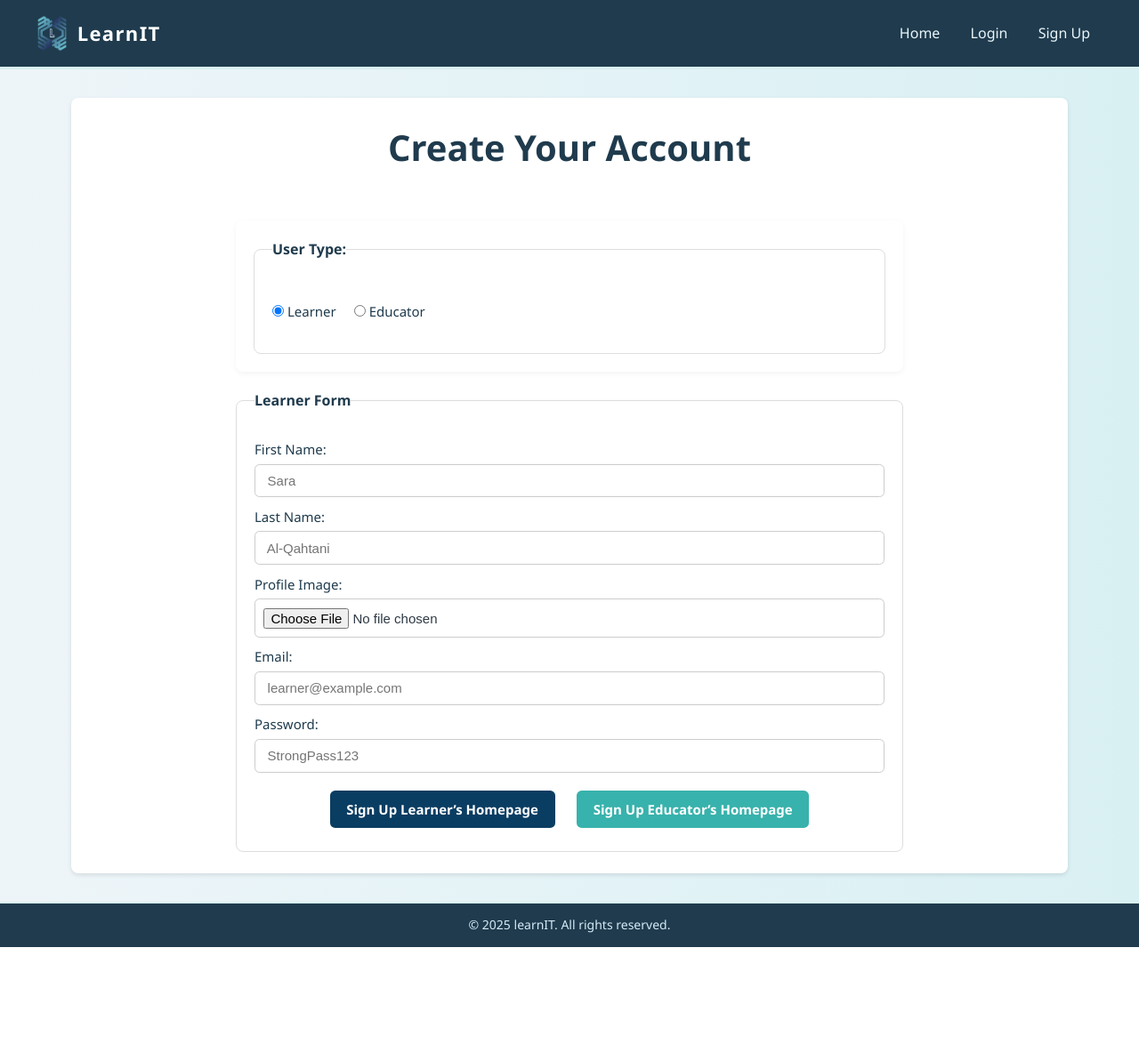
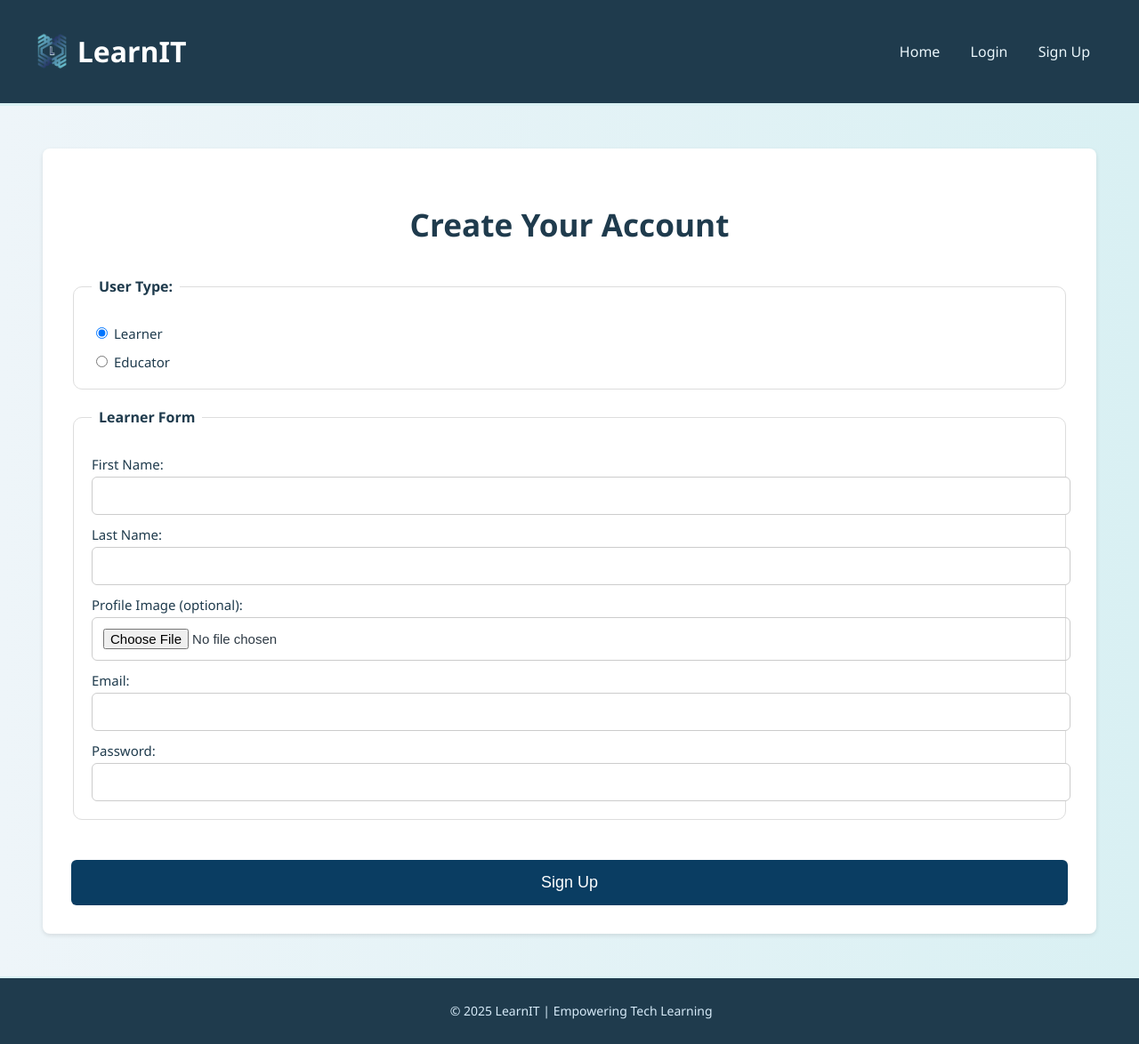
Before and after one commit to Mayaz-15/Web2-Project, a PHP site: page /Web2Project/signup.php in a window 1280 px wide. Shown: the whole page at 89% size. Before the commit the page ends 1065 px from the top, so only its background shows below. Run offline with PHP 8.4, Linux system fonts and the light colour scheme; data comes from the database, SQL or seed files in the repository.

Commit message:
Add files via upload

```diff
--- a/LearnIT/Web2Project/signup.php
+++ b/LearnIT/Web2Project/signup.php
@@ -1,112 +1,157 @@
+<?php
+require_once 'connect.php';
+?>
 <!DOCTYPE html>
 <html lang="en">
 <head>
-  <meta charset="UTF-8" />
-  <meta name="viewport" content="width=device-width, initial-scale=1.0"/>
-   <link rel="stylesheet" href="style.css">
-  <title>Sign-Up</title>
+  <meta charset="UTF-8">
+  <meta name="viewport" content="width=device-width, initial-scale=1.0">
+  <title>Sign Up - LearnIT</title>
+
   <style>
+    body {
+      margin: 0;
+      font-family: 'Segoe UI', Tahoma, Geneva, Verdana, sans-serif;
+      background: linear-gradient(to right, #eef5f9, #d9f0f3);
+      color: #2e3a45;
+      min-height: 100vh;
+      display: flex;
+      flex-direction: column;
+    }
+
+    header {
+      background: #1f3b4d;
+      display: flex;
+      justify-content: space-between;
+      align-items: center;
+      padding: 0.938em 2.5em;
+      border-bottom: 0.188em solid #d9f0f3;
+      color: #fff;
+    }
+    header .logo { display: flex; align-items: center; }
+    header .logo img { height: 2.812em; margin-right: 0.625em; }
+
+    header nav a {
+      margin: 0 0.938em;
+      text-decoration: none;
+      color: #eaf6fb;
+      font-weight: 500;
+    }
+
+    .card-container {
+      width: 70rem;
+      max-width: 90%;
+      margin: 3em auto;
+      padding: 2em;
+      background-color: #ffffff;
+      border-radius: 0.5em;
+      box-shadow: 0 0.125em 0.3125em rgba(0,0,0,0.1);
+    }
 
     h2 {
+      text-align: center;
       color: #1f3b4d;
-      margin-bottom: 1.25em;
-      text-align: center;
-      font-size: 2.5em;
-    }
-
-    .box {
-      max-width: 46.875em;
-      margin: 1.25em auto;
-      background: #fff;
-      border-radius: 0.5em;
-      box-shadow: 0 0.125em 0.375em rgba(0,0,0,0.05);
-      padding: 1.25em;
+      font-size: 2.2rem;
+      margin-bottom: 1em;
     }
 
     fieldset {
-      border: 0.0625em solid #ddd;
-      padding: 1.25em;
-      border-radius: 0.5em;
-      background: #fff;
+      border: 1px solid #ddd;
+      border-radius: 10px;
+      padding: 20px;
+      margin-bottom: 20px;
     }
+
     legend {
       font-weight: bold;
       color: #1f3b4d;
+      padding: 0 8px;
     }
 
     label {
       display: block;
-      margin-top: 0.625em;
-      font-weight: 500;
-      font-size: 0.9375em;
+      margin-top: 12px;
       color: #1f3b4d;
+      font-size: 15px;
     }
+
     input[type="text"],
     input[type="email"],
     input[type="password"],
     input[type="file"] {
       width: 100%;
-      padding: 0.625em;
-      margin-top: 0.3125em;
-      border: 0.0625em solid #ccc;
-      border-radius: 0.375em;
-      font-size: 0.9375em;
+      padding: 12px;
+      border: 1px solid #ccc;
+      border-radius: 6px;
+      margin-top: 4px;
+      font-size: 15px;
     }
 
-    a.btn {
-      display: inline-block;
-      text-align: center;
-      font-size: 0.9375em;
-    }
-
-
-    .btn-learners {
+    .submit-btn {
+      width: 100%;
+      padding: 15px;
       background: #0A3D62;
-      margin-right: 0.625em;
-    }
-    .btn-learners:hover { background: #082a45; }
-
-    .btn-educators {
-      background: #38B2AC;
-    }
-    .btn-educators:hover { background: #2f8e87; }
-
-
-    .radio-group {
-      display: flex;
-      align-items: center;
-      gap: 1.25em;
-      margin: 0.9375em 0;
+      color: white;
+      font-size: 18px;
+      border: none;
+      border-radius: 6px;
+      cursor: pointer;
+      margin-top: 25px;
     }
 
     .hidden { display: none; }
 
-    .form-box fieldset {
+    footer {
+      background: #1f3b4d;
+      text-align: center;
+      padding: 0.938em;
+      border-top: 0.188em solid #d9f0f3;
+      font-size: 0.875em;
+      color: #d6eaf8;
+      margin-top: auto;
       width: 100%;
-      max-width: 46.875em;
-      min-height: 32.5em;
-      display: flex;
-      flex-direction: column;
-      justify-content: flex-start;
-      margin: auto;
+    }
+  </style>
+
+<script>
+  function setGroupState(boxId, enable, requiredNames=[]) {
+    const box = document.getElementById(boxId);
+    box.style.display = enable ? "block" : "none";
+
+    // Toggle disabled & required on all controls in that box
+    box.querySelectorAll("input, select, textarea").forEach(el => {
+      el.disabled = !enable;
+      // Only mark required for the names you want required in that group
+      if (enable && requiredNames.includes(el.name)) {
+        el.setAttribute("required", "required");
+      } else {
+        el.removeAttribute("required");
+      }
+    });
   }
 
+  function toggleForms() {
+    const userTypeHidden = document.getElementById("userTypeHidden");
+    const isLearner = document.getElementById("learnerRadio").checked;
 
-    .btn-group {
-      display: flex;
-      justify-content: center;
-      gap: 0.9375em;
-      margin-top: 1.25em;
+    userTypeHidden.value = isLearner ? "learner" : "educator";
+
+    // List which fields should be required in each group
+    const learnerRequired = ["firstName", "lastName", "email", "password"];
+    const educatorRequired = ["firstNameEdu", "lastNameEdu", "emailEdu", "passwordEdu"];
+
+    setGroupState("learnerBox",  isLearner, learnerRequired);
+    setGroupState("educatorBox", !isLearner, educatorRequired);
   }
 
-    @media (max-width: 600px) {
-      main { padding: 1.25em; }
-      .card-container { padding: 1em; }
-      header, footer { padding: 0.625em 1.25em; }
-    }
-  </style>
+  // Ensure correct state on load (in case Educator is preselected)
+  document.addEventListener("DOMContentLoaded", toggleForms);
+</script>
+
+
 </head>
 <body>
+
 <header>
   <div class="logo">
     <img src="images/logo.png" alt="LearnIT Logo">
@@ -120,89 +165,81 @@
 </header>
 
 <main class="card-container">
+
   <h2>Create Your Account</h2>
 
-    <div class="box">
   <fieldset>
     <legend>User Type:</legend>
-        <div class="radio-group">
-          <label>
-            <input type="radio" name="userType" value="learner" checked> Learner
-          </label>
-          <label>
-            <input type="radio" name="userType" value="educator"> Educator
-          </label>
-        </div>
+    <label><input type="radio" name="ut" id="learnerRadio" value="learner" checked onclick="toggleForms()"> Learner</label>
+    <label><input type="radio" name="ut" id="educatorRadio" value="educator" onclick="toggleForms()"> Educator</label>
+  </fieldset>
+
+  <form action="signup_process.php" method="POST" enctype="multipart/form-data">
+
+    <!-- ✅ hidden input مهم جداً -->
+    <input type="hidden" id="userTypeHidden" name="userType" value="learner">
+
+    <!-- Learner -->
+    <div id="learnerBox">
+      <fieldset>
+        <legend>Learner Form</legend>
+
+        <label>First Name:</label>
+        <input type="text" name="firstName" required>
+
+        <label>Last Name:</label>
+        <input type="text" name="lastName" required>
+
+        <label>Profile Image (optional):</label>
+        <input type="file" name="photo" accept="image/*">
+
+        <label>Email:</label>
+        <input type="email" name="email" required>
+
+        <label>Password:</label>
+        <input type="password" name="password" required>
       </fieldset>
     </div>
 
-    <form id="learnerForm" class="form-box">
+    <!-- Educator -->
+    <div id="educatorBox" class="hidden" aria-hidden="true">
       <fieldset>
-        <legend>Learner Form</legend>
+        <legend>Educator Form</legend>
+
         <label>First Name:</label>
-        <input type="text" placeholder=" Sara" required />
+        <input type="text" name="firstNameEdu" required="">
+
         <label>Last Name:</label>
-        <input type="text" placeholder=" Al-Qahtani" required />
-        <label>Profile Image:</label>
-        <input type="file" id="learnerImage" accept="image/*" />
+        <input type="text" name="lastNameEdu" required="">
+
+        <label>Profile Image (optional):</label>
+        <input type="file" name="photo" accept="image/*">
+
         <label>Email:</label>
-        <input type="email" placeholder=" learner@example.com" required />
+        <input type="email" name="emailEdu" required="">
+
         <label>Password:</label>
-        <input type="password" placeholder=" StrongPass123" required />
-        <div class="btn-group">
-          <a href="learner.php" class="btn btn-learners">Sign Up Learner’s Homepage</a>
-          <a href="educator.php" class="btn btn-educators">Sign Up Educator’s Homepage</a>
+        <input type="password" name="passwordEdu" required="">
+
+        <label>Specialized Topics:</label>
+        <?php
+          $res = $conn->query("SELECT id, topicName FROM topic");
+          while ($row = $res->fetch_assoc()) {
+            echo '<label><input type="checkbox" name="topics[]" value="'.$row['id'].'"> '.$row['topicName'].'</label>';
+          }
+        ?>
+      </fieldset>
     </div>
-      </fieldset>
+
+    <button type="submit" class="submit-btn">Sign Up</button>
+
   </form>
 
-    <form id="educatorForm" class="hidden form-box">
-      <fieldset>
-        <legend>Educator Form</legend>
-        <label>First Name:</label>
-        <input type="text" placeholder=" Ghala" required />
-        <label>Last Name:</label>
-        <input type="text" placeholder=" Al-Otaibi" required />
-        <label>Profile Image:</label>
-        <input type="file" id="educatorImage" accept="image/*" />
-        <label>Email:</label>
-        <input type="email" placeholder=" educator@example.com" required />
-        <label>Password:</label>
-        <input type="password" placeholder=" EduPass2025" required />
-        <label>Specialized Topics:</label>
-        <div>
-          <input type="checkbox" name="topics" value="AI"> AI<br>
-          <input type="checkbox" name="topics" value="IoT"> IoT<br>
-          <input type="checkbox" name="topics" value="Cybersecurity"> Cybersecurity<br>
-        </div>
-        <div class="btn-group">
-          <a href="learner.php" class="btn btn-learners">Sign Up Learner’s Homepage</a>
-          <a href="educator.php" class="btn btn-educators">Sign Up Educator’s Homepage</a>
-        </div>
-      </fieldset>
-    </form>
 </main>
 
 <footer>
-    &copy; 2025 learnIT. All rights reserved.
+  <p>&copy; 2025 LearnIT | Empowering Tech Learning</p>
 </footer>
 
-  <script>
-    const learnerForm = document.getElementById("learnerForm");
-    const educatorForm = document.getElementById("educatorForm");
-    const radios = document.querySelectorAll('input[name="userType"]');
-
-    radios.forEach(radio => {
-      radio.addEventListener("change", () => {
-        if (radio.value === "learner") {
-          learnerForm.classList.remove("hidden");
-          educatorForm.classList.add("hidden");
-        } else {
-          educatorForm.classList.remove("hidden");
-          learnerForm.classList.add("hidden");
-        }
-      });
-    });
-  </script>
 </body>
 </html>
```
Lines whose indentation alone changed are shown as unchanged.
